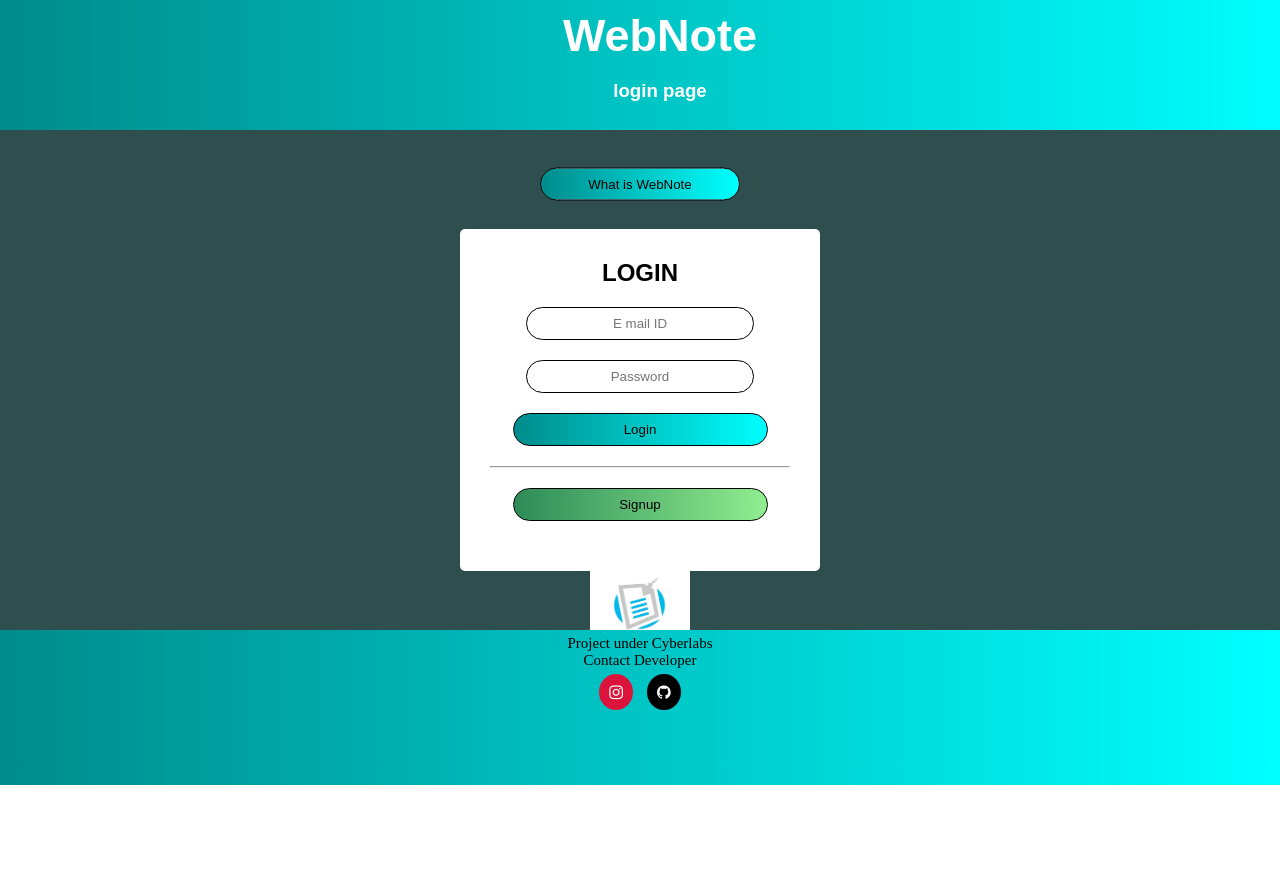
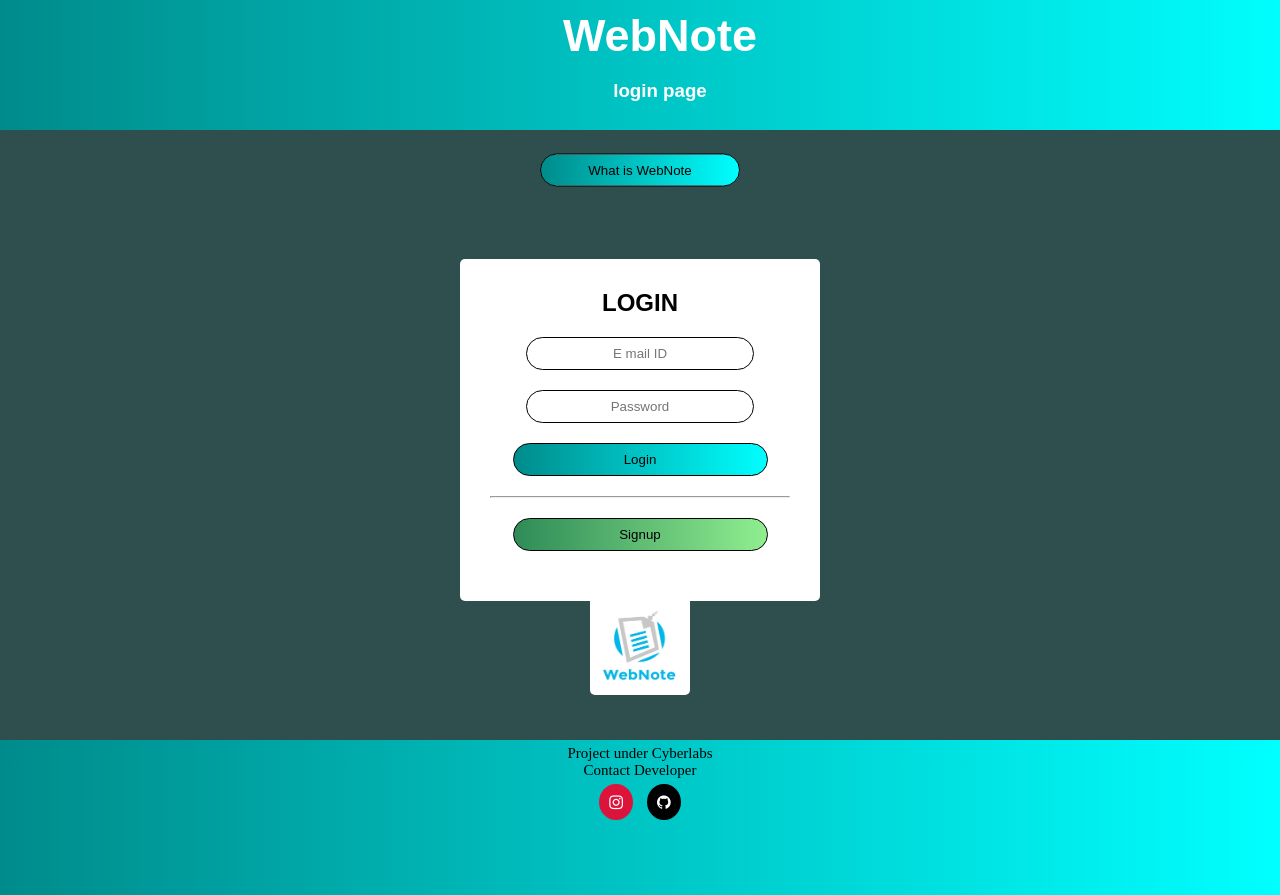
Before and after one commit to Shubh-am-15/Notes_app, a plain HTML site: page index.html in a window 1280 px wide. Before the commit the page ends 800 px from the top, so only its background shows below. Drawn offline with Linux system fonts and the light colour scheme; no server answers; a web font is replaced by a local one.

Commit message:
Update 8

```diff
--- a/Main.js
+++ b/Main.js
@@ -1,5 +1,6 @@
 var w=window.innerWidth;
-//sliding feature for forms
+var h=window.innerHeight;
+//responsive
 if (w<400)
 {
     var form1=document.getElementById("form1");
@@ -7,8 +8,8 @@ if (w<400)
     var form3=document.getElementById("details");
     var form4=document.getElementById("mainbox");
     form1,form2,form3,form4.style.width="250px";
-
 }
+//sliding feature for forms
 function showsignup() {
     var form1 = document.getElementById("form1");
     var form2 = document.getElementById("form2");
--- a/Main2.js
+++ b/Main2.js
@@ -38,7 +38,7 @@ if(w<500)
  logo.style.width="50px";
  logo.style.height="50px";
  logo.style.top="5%";
- logo.style.right="-9%";
+ logo.style.right="0%";
 }
 //displaying clock
 setInterval(displayclock, 700);
--- a/Styles.css
+++ b/Styles.css
@@ -31,6 +31,7 @@
     height: 300px;
     padding: 30px;
     position: absolute;
+    margin-top: 30px;
     top: 50%;
     left: 50%;
     transform: translate(-50%,-50%);
@@ -41,7 +42,6 @@
 @keyframes mainboxanimation
 {
     0%{left: 0%};
-
     100%{left: 50%};
 }
 .box{
@@ -96,6 +96,7 @@
     transition: 0.5s;
     color:black;
 }
+
 .signbtn{
     background-image: linear-gradient(to right, seagreen, lightgreen);
 }
@@ -177,7 +178,7 @@
     width: 200px;
     padding: 8px;
     position: absolute;
-    top: 23%;
+    top: 170px;
     left: 50%;
     outline: none;
     transform: translate(-50%,-50%);
@@ -244,12 +245,19 @@
     font-size: 15px;
 }
 /*for overlapping logo*/
+.logodiv{
+    background-color: darkslategray;
+    height: 110px;
+    width: 100%;
+    border: none;
+    margin:0px;
+}
 .logo
 {
     width: 100px;
     height: 100px;
-    position: absolute;
-    bottom: 11%;
+    position: relative;
+    margin-top: 10px;
     left: 50%;
     transform: translate(-50%,-50%);
     text-align: center;
--- a/index.html
+++ b/index.html
@@ -20,6 +20,7 @@
         <h3>login page</h3>
     </div>
     <div class="centre">
+        <button onclick="showdetails()" class="info">What is WebNote</button>
         <div class="mainbox" id="mainbox">
             <form class="box" id="form1" action="index2.html">
                 <h2>LOGIN</h2>
@@ -47,10 +48,10 @@
             </div>
 
         </div>
-        <button onclick="showdetails()" class="info">What is WebNote</button>
-    </div>
-    <img src="Logo_WebNote.png" alt="WebNote logo" class="logo">
-    </div>
+
+    </div >
+    <div class="logodiv">
+        <img src="Logo_WebNote.png" alt="WebNote logo" class="logo" id="logo"></div>
     <div class="footer">
         <p>Project under Cyberlabs</p>
         <P>Contact Developer</p>
```
